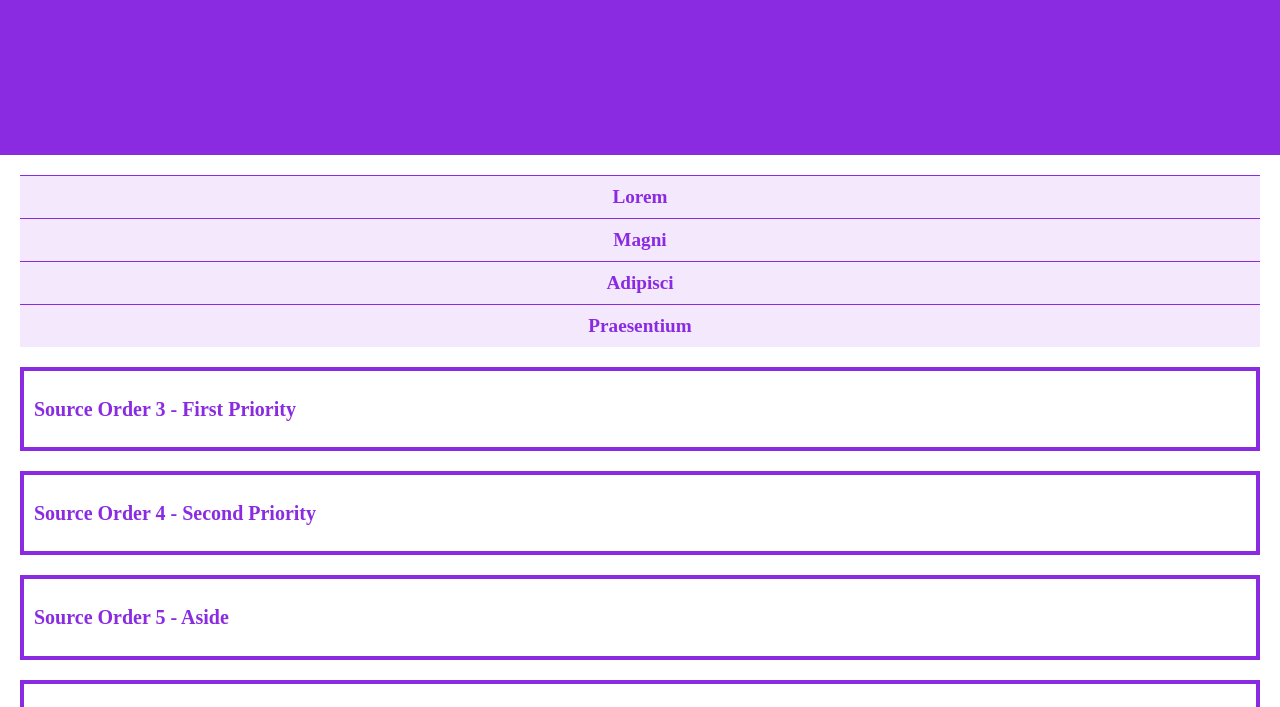
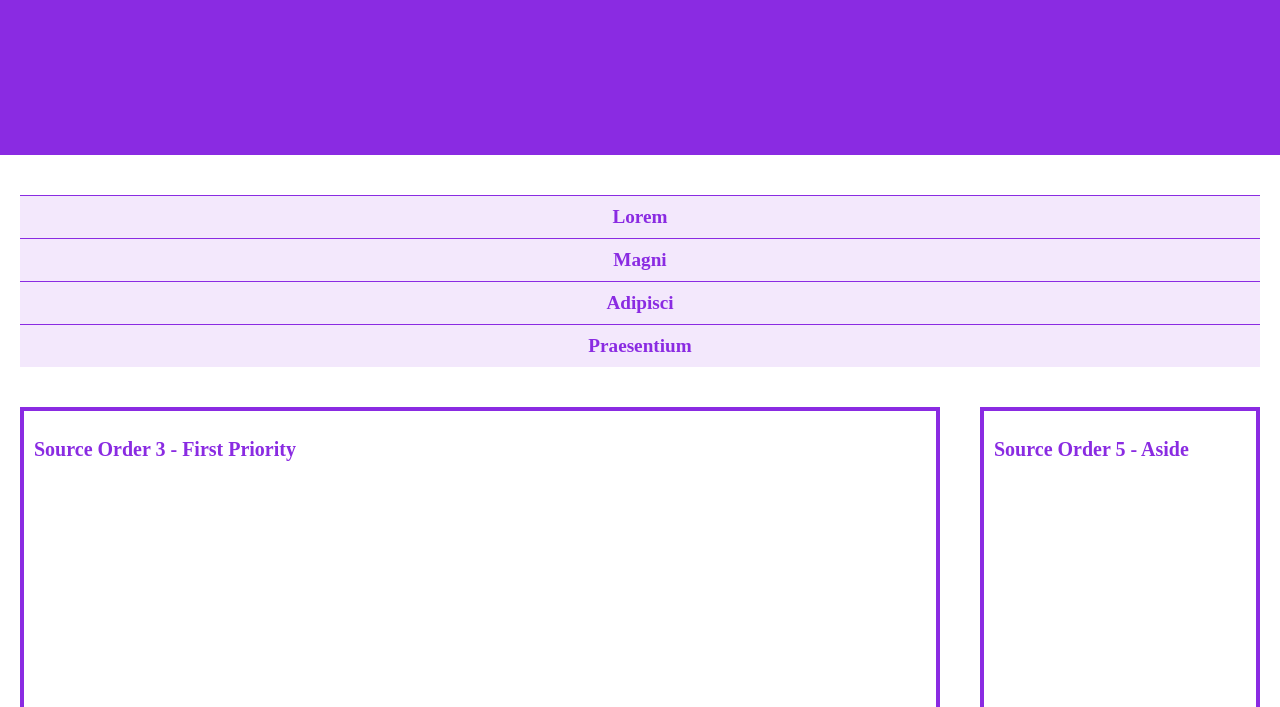
Before and after one commit to engl-4814/mobfirst-activity, a plain HTML site: page team haberdasher too/index.html in a window 1280 px wide. Shown: the part 85-792 px from the top of the page. Drawn offline with Linux system fonts and the light colour scheme.

Commit message:
/////////

```diff
--- a/team haberdasher too/assets/css/style.css
+++ b/team haberdasher too/assets/css/style.css
@@ -67,9 +67,46 @@ h2 {font-size: 1.25rem;}
 /* GRID */
 
 /* Grid Area Definitions */
-
+.nav__primary    {grid-area:nav;}
+.first_priority  {grid-area:1pr;}
+.second_priority {grid-area:2pr;}
+aside            {grid-area:aside;}
+footer           {grid-area:foot;}
 
 /* Tablet/Medium-Sized Screens */
-
+@media screen and (min-width: 768px) {
+  main {
+    display:grid;
+    grid-template-columns: 1fr 2fr;
+    grid-template-rows: 2fr 1fr 1fr 1fr;
+    grid-template-areas:
+      "nav 1pr"
+      "nav 2pr"
+      "aside aside"
+      "foot foot";
+  }
+}
 
 /* Desktop/Larger-Sized Screens */
+
+@media screen and (min-width: 1280px) {
+  main {
+   display:grid;
+   grid-template-columns: 3fr 1fr;
+   grid-template-rows: 1fr 3fr 2fr 1fr;
+   grid-template-areas:
+     "nav nav"
+     "1pr aside"
+     "2pr aside"
+     "foot foot";
+  }
+  .nav__primary {
+    display: flex;
+    flex-direction: row;
+    justify-content: center;
+  }
+  .nav__primary > * {
+      flex: 1 1 100px;
+  }
+  }
+}
```
Also changed, not shown: 1 other file.
